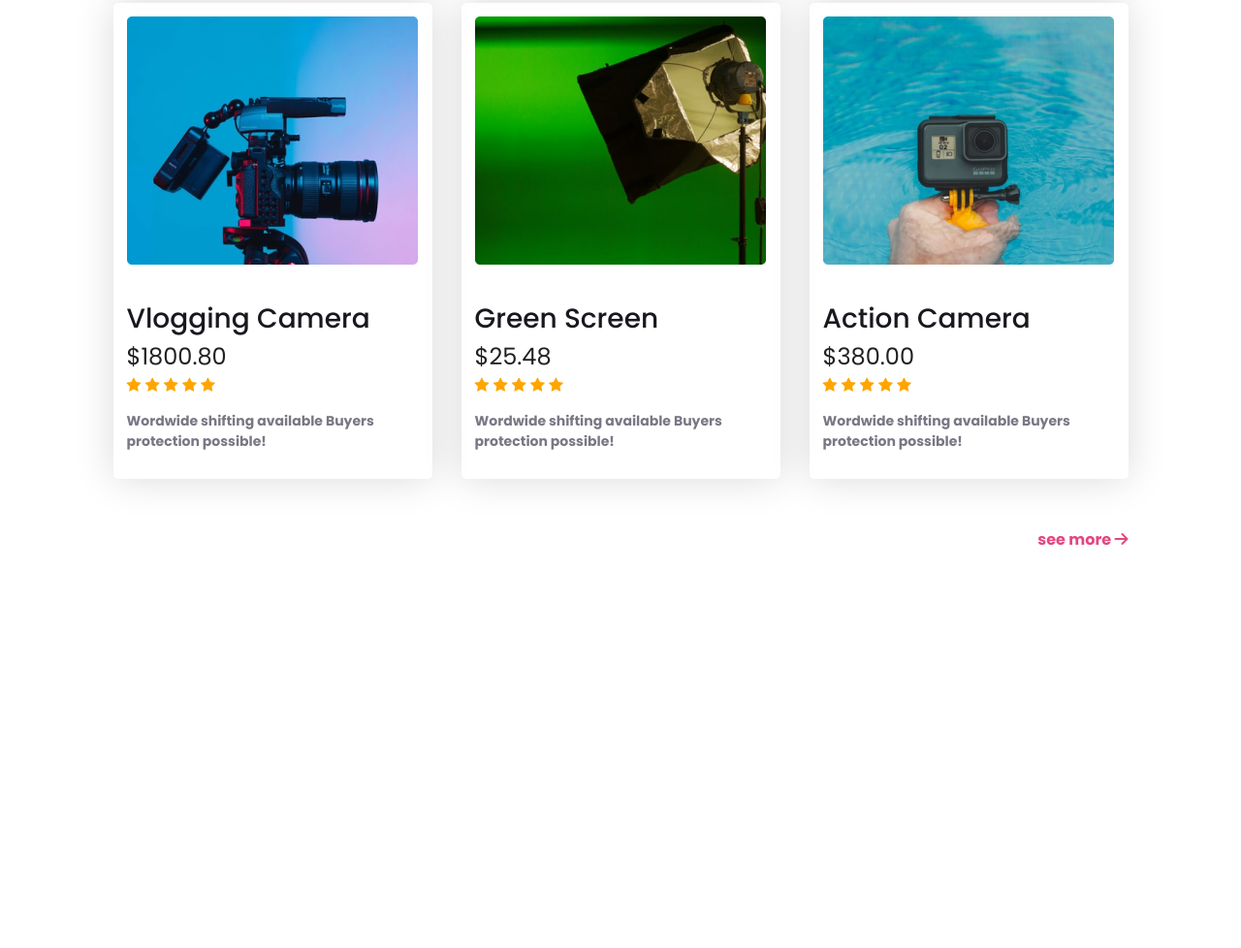
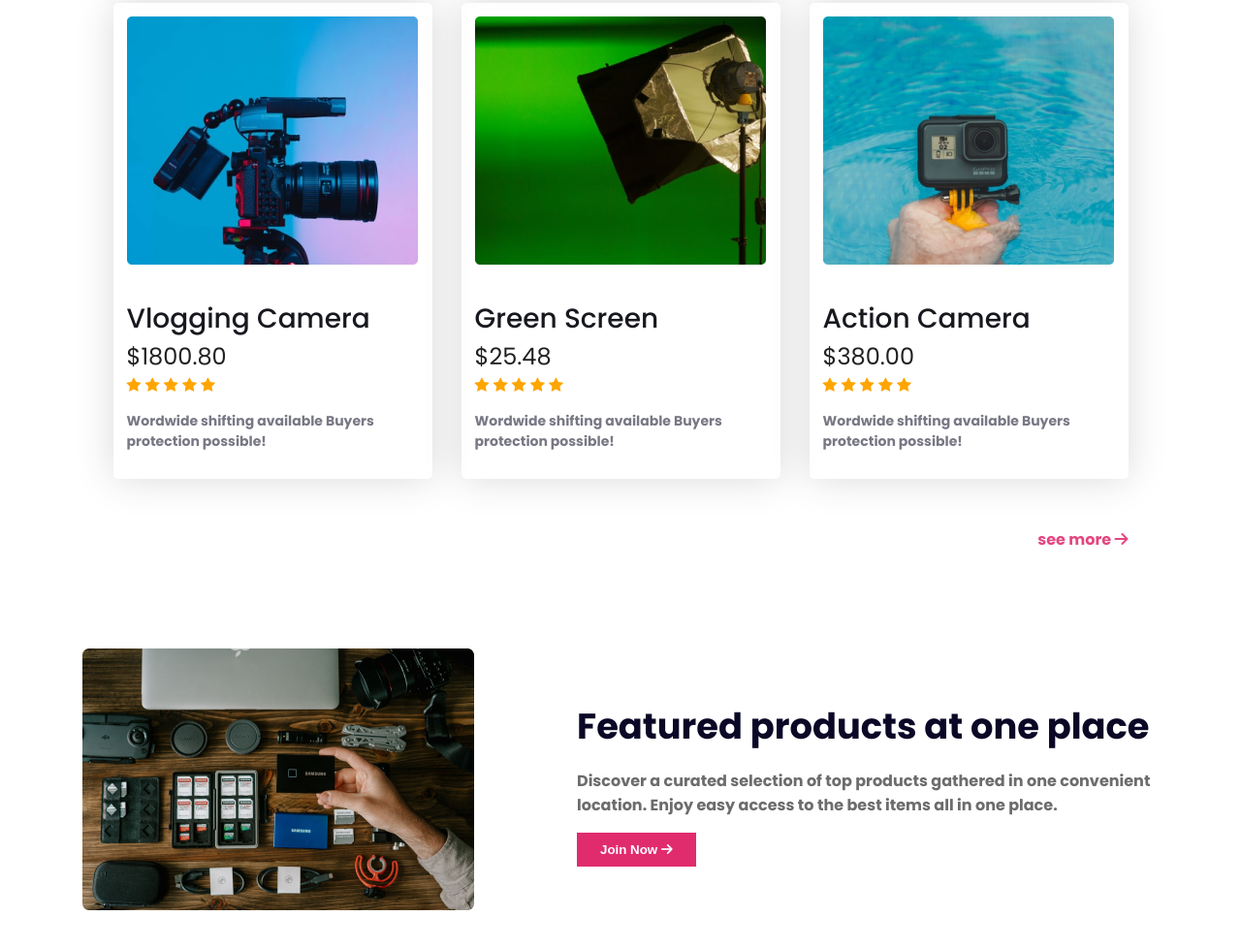
Before and after one commit to rounokjahan1/influencer-gear-presponsive, a plain HTML site: page index.html in a window 1280 px wide. Shown: the part 2040-3018 px from the top of the page at 97% size. Before the commit the page ends 2625 px from the top, so only its background shows below. Drawn offline with Linux system fonts and the light colour scheme.

Commit message:
featured container added

```diff
--- a/index.html
+++ b/index.html
@@ -159,6 +159,18 @@
       </div>
       <p class="bottom-text">see more <i class="fa-solid fa-arrow-right"></i></p>
     </div>
+    <div class="featured-container display-flex">
+      <div class="featured-image">
+        <img src="images/gear.png" alt="">
+      </div>
+      <div class="featured-text">
+        <h2 class="featured-title">
+          Featured products at one place
+        </h2>
+        <div class="featured-description">Discover a curated selection of top products gathered in one convenient location. Enjoy easy access to the best items all in one place.</div>
+        <button class="join-btn">Join Now <i class="fa-solid fa-arrow-right"></i></button>
+      </div>
+    </div>
 
   </main>
   <footer>
--- a/style/style.css
+++ b/style/style.css
@@ -160,3 +160,41 @@ body{
   text-align: right;
   margin-top: 50px;
  }
+/* featured container style*/
+.featured-container{
+  margin-top: 100px;
+  margin-bottom: 100px;
+  justify-content: space-between;
+  gap: 90px;
+  align-items: center;
+}
+.featured-text{
+  max-width: 600px;
+
+}
+.featured-title{
+  color: rgb(10, 8, 38);
+  font-size: 2.30rem;
+  font-weight: 700;
+  margin-bottom: 0px;
+  margin-top: 0px;
+
+
+
+}
+.featured-description{
+  color: rgb(108, 108, 108);
+  font-weight: 700;
+  margin-top: 16px;
+  margin-bottom: 16px;
+
+}
+.join-btn{
+  color: rgb(255, 255, 255);
+  font-weight: 700;
+  background-color: rgb(224, 44, 109);
+  padding: 10px 24px;
+  border: none;
+
+
+}
```
